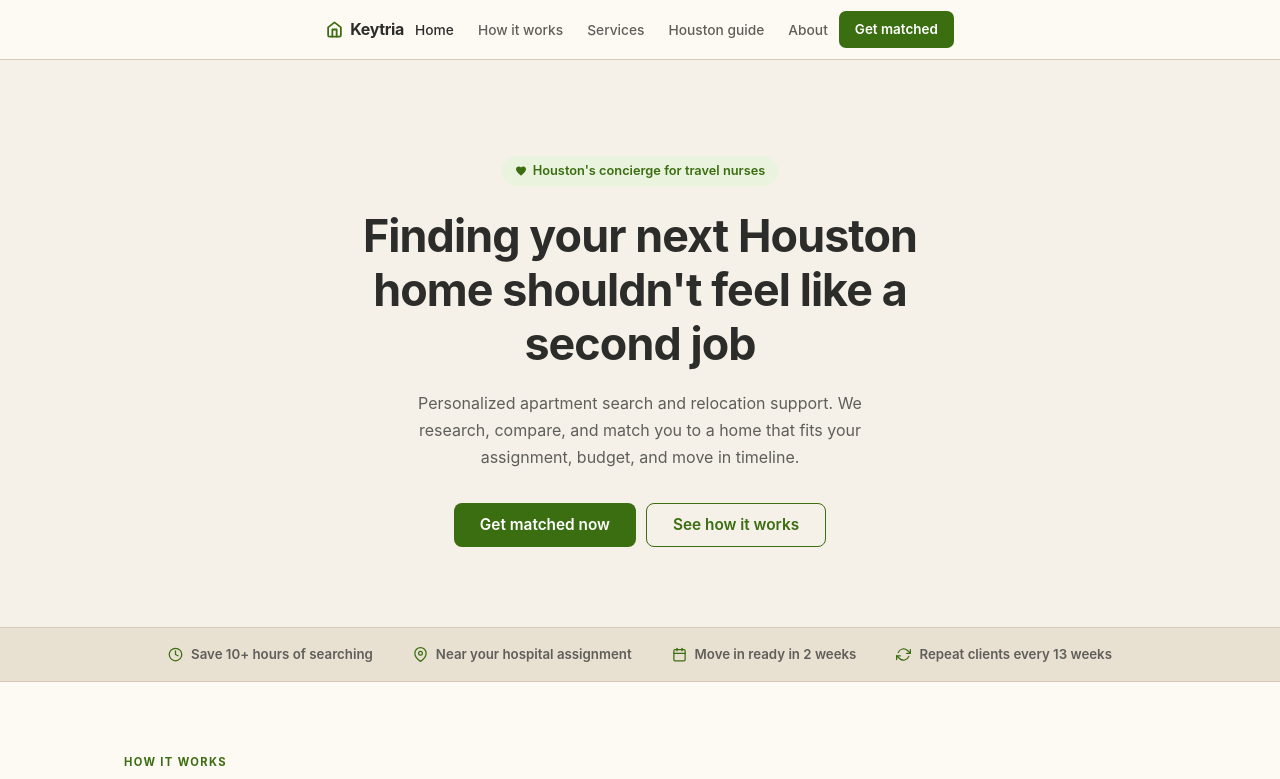
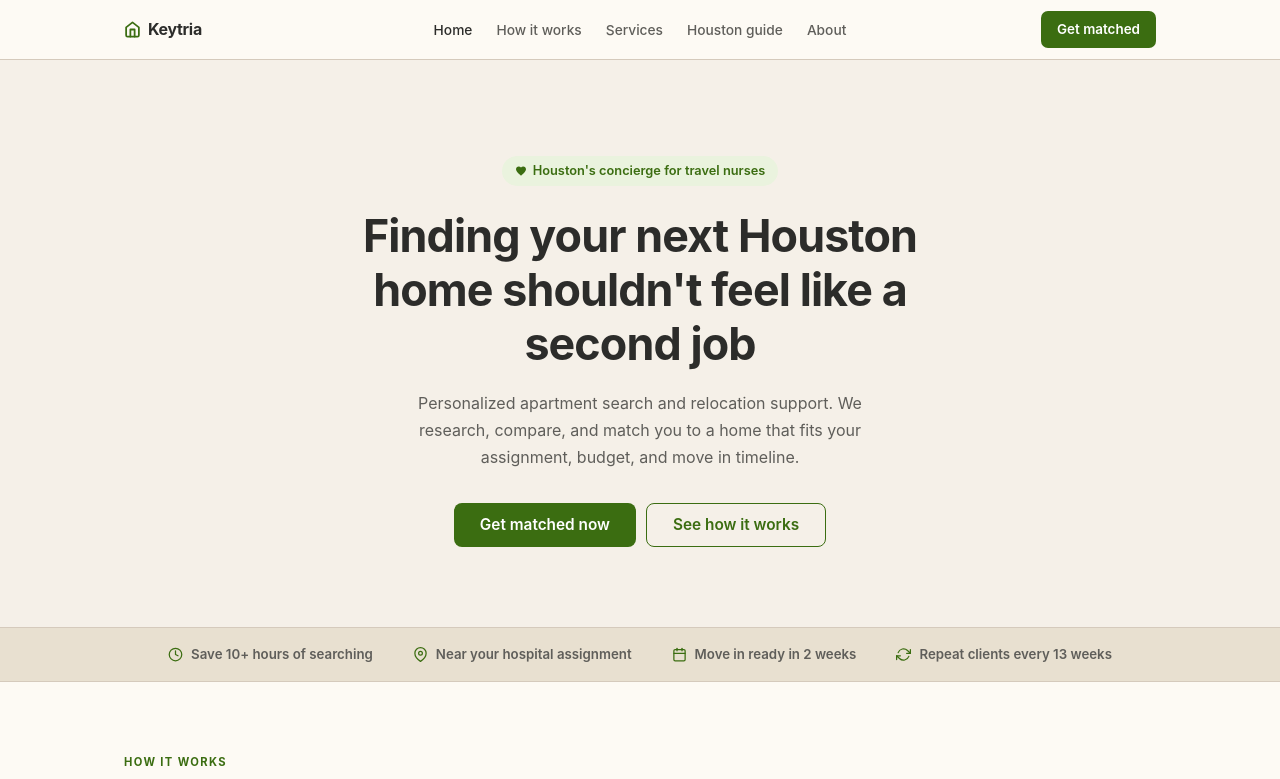
Before and after one commit to lexflex11/Keytria, a plain HTML site: page index.html in a window 1280 px wide. Shown: the top 779 px of the page. Drawn offline with Linux system fonts and the light colour scheme.

Commit message:
Navbar: logo left, links centered, button right via CSS grid

```diff
--- a/style.css
+++ b/style.css
@@ -55,12 +55,15 @@ h1, h2, h3, h4 { line-height: 1.2; font-weight: 700; letter-spacing: -.02em; }
   display: flex;
   align-items: center;
 }
+.nav .container { width: 100%; }
 .nav-inner {
-  display: flex;
+  display: grid;
+  grid-template-columns: 1fr auto 1fr;
   align-items: center;
-  justify-content: space-between;
   width: 100%;
 }
+.nav-links { justify-self: center; }
+.btn-nav { justify-self: end; }
 .nav-logo {
   display: flex;
   align-items: center;
```
